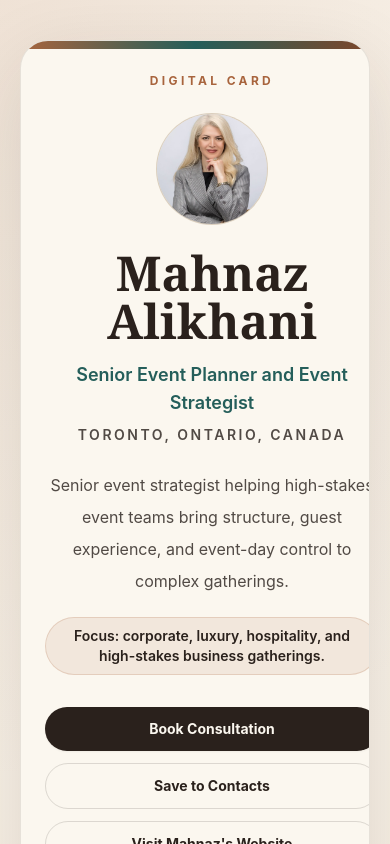
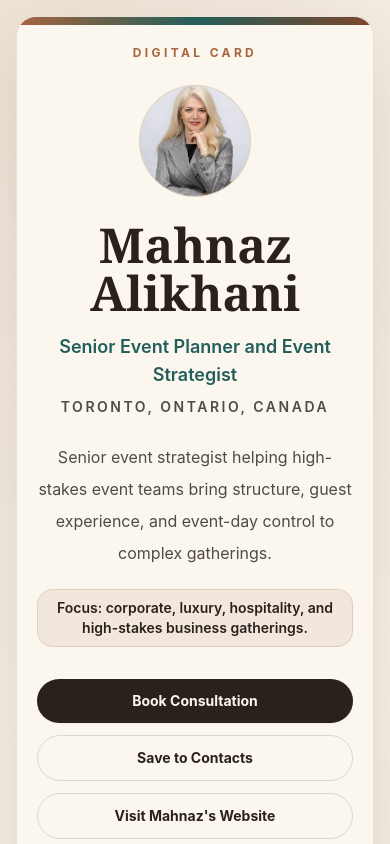
Before and after one commit to proviainc/mahnazalikhani-site, a Next.js app: page /card in a window 390 px wide. Shown: the top 844 px of the page. Built offline with nearby package versions, Linux system fonts and the light colour scheme.

Commit message:
Improve card mobile fit

```diff
--- a/app/card/page.tsx
+++ b/app/card/page.tsx
@@ -35,13 +35,13 @@ export default function CardPage() {
           { name: 'Card', pathname: '/card' },
         ]}
       />
-      <section className="mx-auto max-w-5xl px-5 py-10 sm:px-6 lg:px-8 lg:py-16 print:max-w-none print:px-0 print:py-0">
+      <section className="mx-auto max-w-5xl px-3 py-4 min-[390px]:px-4 sm:px-6 sm:py-10 lg:px-8 lg:py-16 print:max-w-none print:px-0 print:py-0">
         <article
           data-digital-card
-          className="overflow-hidden rounded-[1.75rem] border border-espresso/10 bg-warmIvory shadow-soft print:rounded-xl print:shadow-none"
+          className="overflow-hidden rounded-[1.25rem] border border-espresso/10 bg-warmIvory shadow-soft sm:rounded-[1.75rem] print:rounded-xl print:shadow-none"
         >
           <div className="h-2 bg-gradient-to-r from-copper via-deepTeal to-copperDark print:h-1" aria-hidden="true" />
-          <div className="grid gap-10 p-6 sm:p-8 md:grid-cols-[1.15fr_0.85fr] md:items-center lg:p-10">
+          <div className="grid gap-7 p-4 min-[390px]:p-5 sm:gap-10 sm:p-8 md:grid-cols-[1.15fr_0.85fr] md:items-center lg:p-10">
             <div className="text-center md:text-left">
               <p className="eyebrow print:hidden">Digital Card</p>
               <div className="mx-auto mt-6 size-28 overflow-hidden rounded-full border border-espresso/10 bg-softSand md:mx-0">
@@ -54,11 +54,11 @@ export default function CardPage() {
                   priority
                 />
               </div>
-              <h1 className="mt-6 font-display text-5xl font-semibold leading-none text-espresso sm:text-6xl">{siteConfig.name}</h1>
+              <h1 className="mt-6 font-display text-4xl font-semibold leading-none text-espresso min-[390px]:text-5xl sm:text-6xl">{siteConfig.name}</h1>
               <p className="mt-4 text-lg font-semibold text-deepTeal">{getSiteJobTitle()}</p>
               <p className="mt-2 text-sm font-semibold uppercase tracking-[0.18em] text-muted">Toronto, Ontario, Canada</p>
               <p className="mx-auto mt-6 max-w-xl text-base leading-8 text-muted md:mx-0">{siteConfig.description}</p>
-              <p className="mx-auto mt-5 max-w-xl rounded-full border border-copper/20 bg-copper/10 px-4 py-2 text-sm font-semibold text-espresso md:mx-0">
+              <p className="mx-auto mt-5 max-w-xl rounded-2xl border border-copper/20 bg-copper/10 px-4 py-2 text-sm font-semibold text-espresso sm:rounded-full md:mx-0">
                 Focus: corporate, luxury, hospitality, and high-stakes business gatherings.
               </p>
 
@@ -120,10 +120,10 @@ export default function CardPage() {
               </details>
             </div>
 
-            <aside className="rounded-[1.5rem] border border-espresso/10 bg-white/65 p-5 text-center shadow-sm print:bg-white print:shadow-none">
+            <aside className="rounded-[1.25rem] border border-espresso/10 bg-white/65 p-4 text-center shadow-sm sm:rounded-[1.5rem] sm:p-5 print:bg-white print:shadow-none">
               <h2 className="text-sm font-bold uppercase tracking-[0.22em] text-copper">Scan to save</h2>
               <div
-                className="mx-auto mt-5 inline-flex rounded-2xl bg-warmIvory p-4"
+                className="mx-auto mt-5 flex w-full max-w-[260px] rounded-2xl bg-warmIvory p-3 [&_svg]:h-auto [&_svg]:w-full sm:p-4"
                 role="img"
                 aria-label={`QR code for ${shortUrl}`}
                 dangerouslySetInnerHTML={{ __html: qrSvg }}
```
